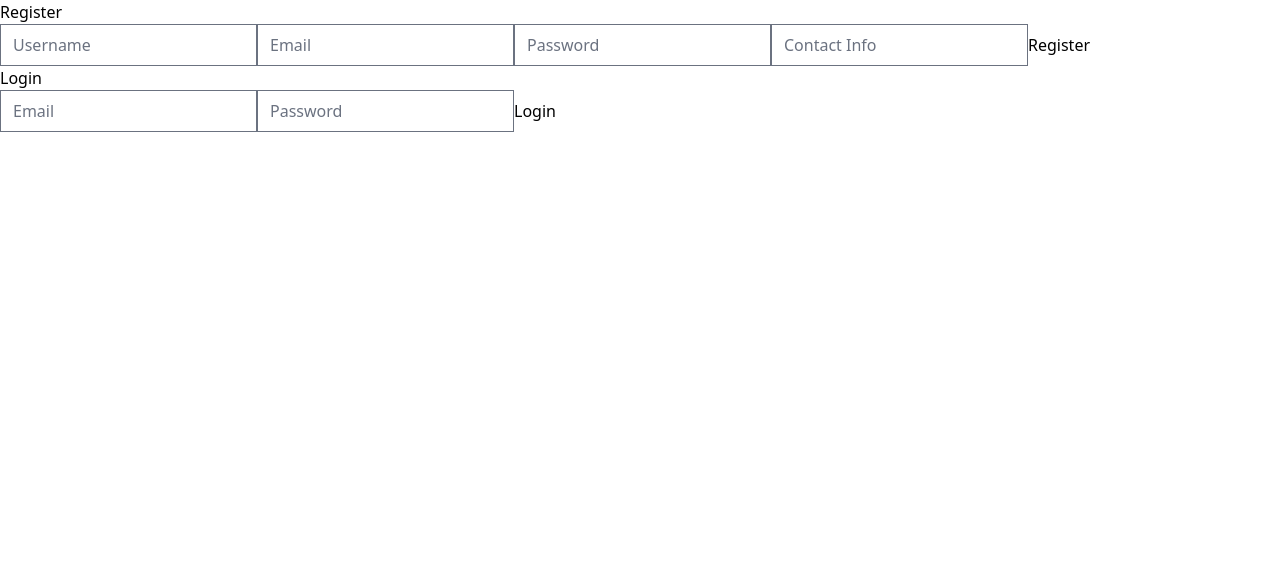
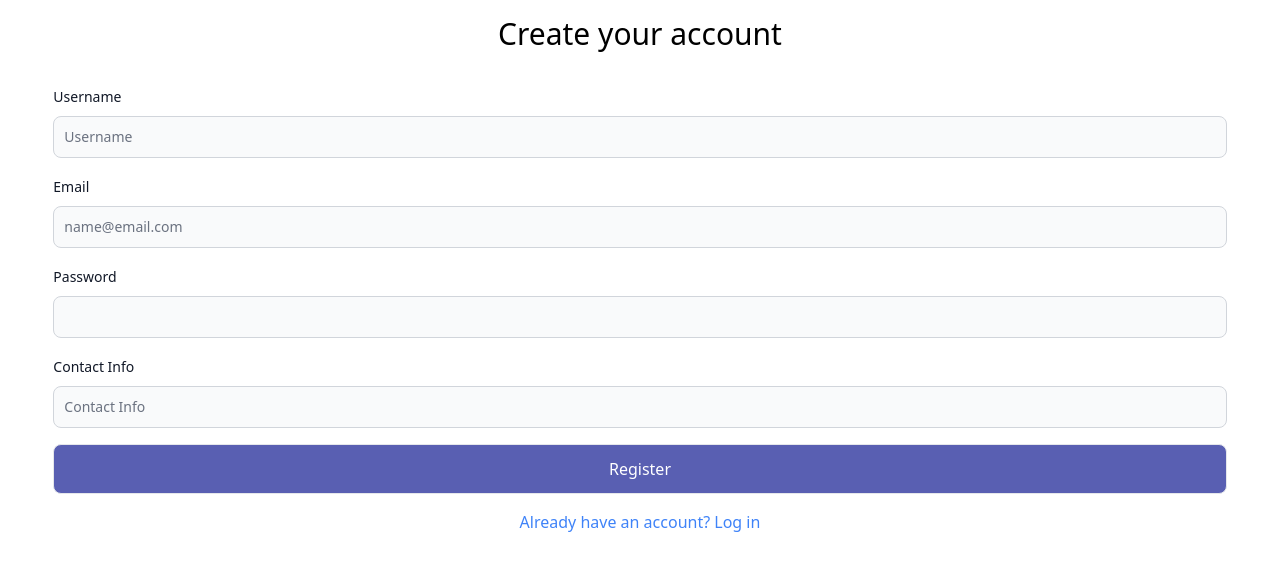
Before and after one commit to kshitijtanwar/Fueled, a React (Vite) app in the folder frontend/: page /register in a window 1280 px wide. Shown: the top 570 px of the page. Built offline with nearby package versions, Linux system fonts and the light colour scheme.

Commit message:
feat: register | login component

```diff
--- a/frontend/src/App.tsx
+++ b/frontend/src/App.tsx
@@ -2,15 +2,32 @@ import { Provider } from "react-redux";
 import { store } from "./store";
 import Register from "./components/Register";
 import Login from "./components/Login";
-// import HomePage from "./pages/HomePage";
+import HomePage from "./pages/HomePage";
+import { RouterProvider, createBrowserRouter } from "react-router-dom";
+import Main from "./pages/Main";
 function App() {
+    const router = createBrowserRouter([
+        {
+            path: "/",
+            element: <HomePage />,
+        },
+
+        {
+            path:"/login",
+            element:<Login/>
+        },
+        {
+            path:"/register",
+            element:<Register/>
+        },
+        {
+            path:"/main",
+            element:<Main/>
+        },
+    ]);
     return (
         <Provider store={store}>
-            <div>
-                {/* <HomePage /> */}
-                <Register />
-                <Login />
-            </div>
+            <RouterProvider router={router} />
         </Provider>
     );
 }
--- a/frontend/src/components/Login.tsx
+++ b/frontend/src/components/Login.tsx
@@ -1,43 +1,66 @@
 import React, { useState } from "react";
-import { useDispatch, useSelector } from "react-redux";
-import { AppDispatch, RootState } from "../store";
+import { useDispatch } from "react-redux";
+import { AppDispatch } from "../store";
 import { loginUser } from "../store/userSlice";
+import { Label, TextInput } from "flowbite-react";
+import { useNavigate } from "react-router-dom";
 
 const Login: React.FC = () => {
     const [email, setEmail] = useState("");
     const [password, setPassword] = useState("");
+    const navigate = useNavigate();
     const dispatch = useDispatch<AppDispatch>();
-    const { loading, error } = useSelector((state: RootState) => state.user);
 
     const handleSubmit = (e: React.FormEvent) => {
         e.preventDefault();
-        dispatch(loginUser({ email, password }));
+        const userData = { email, password };
+        dispatch(loginUser({ userData, navigate }));
     };
 
     return (
+        <>
+            <h1 className="w-11/12 mx-auto text-center text-3xl mt-4 mb-8">
+                Let's log you in
+            </h1>
+            <form
+                className="flex w-11/12 mx-auto flex-col gap-4"
+                onSubmit={handleSubmit}
+            >
                 <div>
-            <h2>Login</h2>
-            <form onSubmit={handleSubmit}>
-                <input
+                    <div className="mb-2 block">
+                        <Label htmlFor="email1" value="Your email" />
+                    </div>
+                    <TextInput
                         type="email"
+                        id="email1"
                         value={email}
                         onChange={(e) => setEmail(e.target.value)}
-                    placeholder="Email"
+                        placeholder="name@email.com"
                         required
                     />
-                <input
+                </div>
+                <div>
+                    <div className="mb-2 block">
+                        <Label htmlFor="password1" value="Your password" />
+                    </div>
+                    <TextInput
+                        id="password1"
                         type="password"
                         value={password}
                         onChange={(e) => setPassword(e.target.value)}
-                    placeholder="Password"
                         required
                     />
-                <button type="submit" disabled={loading}>
-                    {loading ? "Loading..." : "Login"}
+                </div>
+                <button
+                    type="submit"
+                    className="border bg-indigo-primary text-white py-3 rounded-lg hover:bg-indigo-secondary duration-150"
+                >
+                    Submit
                 </button>
-                {error && <p>{error}</p>}
+                <a href="/register" className="mx-auto text-blue-500 hover:underline">Create a new account?</a>
             </form>
-        </div>
+
+        </>
     );
 };
 
--- a/frontend/src/components/Navbar.tsx
+++ b/frontend/src/components/Navbar.tsx
@@ -1,6 +1,7 @@
 "use client";
 
 import { Navbar as FlowbiteNav } from "flowbite-react";
+import { Link } from "react-router-dom";
 import logo from "../assets/Navbar/logo.png";
 const Navbar = () => {
     return (
@@ -15,11 +16,11 @@ const Navbar = () => {
                     Occasion
                 </span>
             </FlowbiteNav.Brand>
-            <div className="flex gap-2 md:order-2">
+            <Link className="flex gap-2 md:order-2" to={"/login"}>
                 <button className="text-grey-secondary border rounded-md px-4 hover:scale-105 duration-150 text-xs font-normal py-2">
                     Login | Sign up
                 </button>
-            </div>
+            </Link>
         </FlowbiteNav>
     );
 };
--- a/frontend/src/components/Register.tsx
+++ b/frontend/src/components/Register.tsx
@@ -2,65 +2,99 @@ import React, { useState } from "react";
 import { useDispatch, useSelector } from "react-redux";
 import { AppDispatch, RootState } from "../store";
 import { registerUser } from "../store/userSlice";
+import { Label, TextInput } from "flowbite-react";
 
 const Register: React.FC = () => {
     const [username, setUsername] = useState("");
     const [email, setEmail] = useState("");
     const [password, setPassword] = useState("");
-    const [contactInfo, setContactInfo] = useState("");
+    const [contactInfo, setContactInfo] = useState<number | undefined>(undefined);
     const dispatch = useDispatch<AppDispatch>();
     const { loading, error } = useSelector((state: RootState) => state.user);
 
     const handleSubmit = (e: React.FormEvent) => {
         e.preventDefault();
+        if (contactInfo !== undefined) {
             dispatch(
                 registerUser({
-                username,
-                password,
-                email,
+                    user: { username, password, email },
                     contact_info: contactInfo,
                 })
             );
+        }
     };
 
     return (
+        <>
+            <h1 className="w-11/12 mx-auto text-center text-3xl mt-4 mb-8">
+                Create your account
+            </h1>
+            <form
+                className="flex w-11/12 mx-auto flex-col gap-4"
+                onSubmit={handleSubmit}
+            >
                 <div>
-            <h2>Register</h2>
-            <form onSubmit={handleSubmit}>
-                <input
+                    <div className="mb-2 block">
+                        <Label htmlFor="username" value="Username" />
+                    </div>
+                    <TextInput
                         type="text"
+                        id="username"
                         value={username}
                         onChange={(e) => setUsername(e.target.value)}
                         placeholder="Username"
                         required
                     />
-                <input
+                </div>
+                <div>
+                    <div className="mb-2 block">
+                        <Label htmlFor="email" value="Email" />
+                    </div>
+                    <TextInput
                         type="email"
+                        id="email"
                         value={email}
                         onChange={(e) => setEmail(e.target.value)}
-                    placeholder="Email"
+                        placeholder="name@email.com"
                         required
                     />
-                <input
+                </div>
+                <div>
+                    <div className="mb-2 block">
+                        <Label htmlFor="password" value="Password" />
+                    </div>
+                    <TextInput
+                        id="password"
                         type="password"
                         value={password}
                         onChange={(e) => setPassword(e.target.value)}
-                    placeholder="Password"
                         required
                     />
-                <input
+                </div>
+                <div>
+                    <div className="mb-2 block">
+                        <Label htmlFor="contactInfo" value="Contact Info" />
+                    </div>
+                    <TextInput
+                        id="contactInfo"
                         type="text"
-                    value={contactInfo}
-                    onChange={(e) => setContactInfo(e.target.value)}
+                        value={contactInfo !== undefined ? contactInfo.toString() : ""}
+                        onChange={(e) => setContactInfo(parseInt(e.target.value) || undefined)}
                         placeholder="Contact Info"
                         required
                     />
-                <button type="submit" disabled={loading}>
+                </div>
+                <button
+                    type="submit"
+                    className="border bg-indigo-primary text-white py-3 rounded-lg hover:bg-indigo-secondary duration-150"
+                    disabled={loading}
+                >
                     {loading ? "Loading..." : "Register"}
                 </button>
-                {error && <p>{error}</p>}
+                {error && <p className="text-red-500 text-center">{error}</p>}
+                <a href="/login" className="mx-auto text-blue-500 hover:underline">Already have an account? Log in</a>
             </form>
-        </div>
+        </>
     );
 };
 
--- a/frontend/src/definitions.ts
+++ b/frontend/src/definitions.ts
@@ -4,8 +4,16 @@ export interface LoginType {
 }
 
 export interface SignUpType {
-    username: string;
-    email: string;
-    password: string;
-    contact_info: number;
+    user: { username: string; email: string; password: string };
+    contact_info: number | undefined;
 }
+
+export interface UserState {
+    isAuthenticated: boolean;
+    loading: boolean;
+    error: string | null;
+}
+
+export interface ErrorType{
+    error: string ;
+}
--- a/frontend/src/index.css
+++ b/frontend/src/index.css
@@ -1,4 +1,5 @@
 @import url('https://fonts.googleapis.com/css2?family=Caveat:wght@400..700&display=swap');
+@import url('https://fonts.googleapis.com/css2?family=Inter:wght@100..900&display=swap');
 @tailwind base;
 @tailwind components;
 @tailwind utilities;
--- /dev/null
+++ b/frontend/src/pages/Main.tsx
@@ -0,0 +1,6 @@
+const Main = () => {
+  return (
+    <div>Main</div>
+  )
+}
+export default Main
--- a/frontend/tailwind.config.js
+++ b/frontend/tailwind.config.js
@@ -14,6 +14,7 @@ export default {
             },
             fontFamily: {
                 caveat: ["Caveat", "cursive"],
+                inter: ["Inter", "sans - serif"],
             },
         },
     },
```
Also changed, not shown: frontend/src/components/Jumbotron.tsx (+5 -4 lines), frontend/src/store/userSlice.ts (+49 -19 lines), 1 other file (tests, documents, lock files or other folders). Lines whose indentation alone changed are shown as unchanged.
